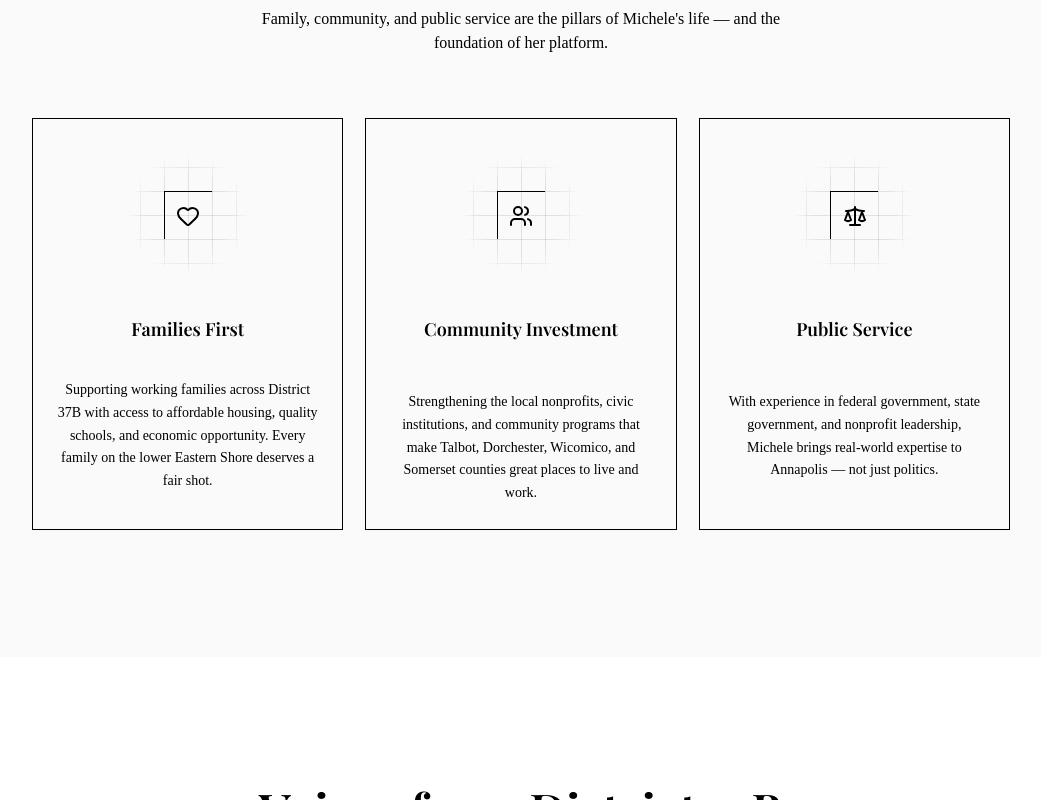
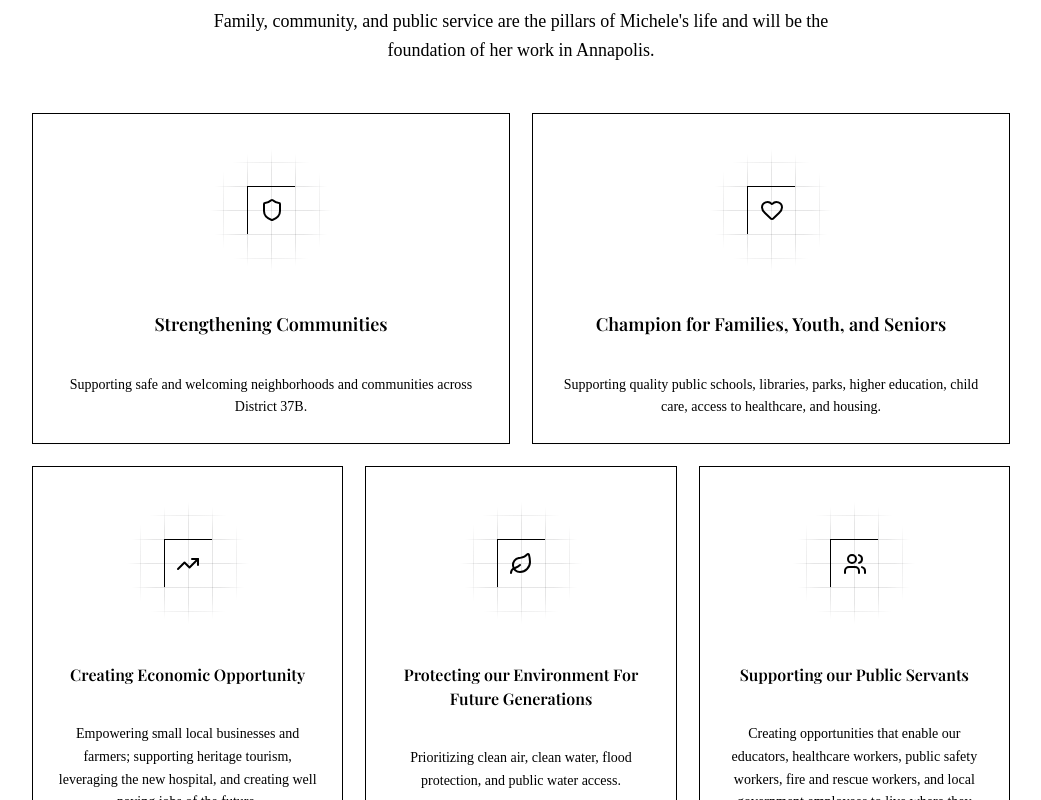
Before and after one commit to dclarktech302/michelle, a Next.js app: page / in a window 1280 px wide. Shown: the part 1880-2680 px from the top of the page, without its empty margins (119-1160 px from the left). Built offline with nearby package versions, Linux system fonts and the light colour scheme.

Commit message:
update features

```diff
--- a/components/features-1.tsx
+++ b/components/features-1.tsx
@@ -1,98 +1,103 @@
 import { Card, CardContent, CardHeader } from '@/components/ui/card'
-import { Heart, Users, Scale } from 'lucide-react'
+import { Shield, Heart, TrendingUp, Leaf, Users } from 'lucide-react'
 import { ReactNode } from 'react'
 import RevealOnScroll from '@/components/features/RevealOnScroll'
 
+const platforms = [
+    {
+        icon: <Shield className="size-6" aria-hidden />,
+        title: 'Strengthening Communities',
+        body: 'Supporting safe and welcoming neighborhoods and communities across District 37B.',
+    },
+    {
+        icon: <Heart className="size-6" aria-hidden />,
+        title: 'Champion for Families, Youth, and Seniors',
+        body: 'Supporting quality public schools, libraries, parks, higher education, child care, access to healthcare, and housing.',
+    },
+    {
+        icon: <TrendingUp className="size-6" aria-hidden />,
+        title: 'Creating Economic Opportunity',
+        body: 'Empowering small local businesses and farmers; supporting heritage tourism, leveraging the new hospital, and creating well paying jobs of the future.',
+    },
+    {
+        icon: <Leaf className="size-6" aria-hidden />,
+        title: 'Protecting our Environment For Future Generations',
+        body: 'Prioritizing clean air, clean water, flood protection, and public water access.',
+    },
+    {
+        icon: <Users className="size-6" aria-hidden />,
+        title: 'Supporting our Public Servants',
+        body: 'Creating opportunities that enable our educators, healthcare workers, public safety workers, fire and rescue workers, and local government employees to live where they work.',
+    },
+]
+
 export default function Features() {
     return (
-        <section className="bg-zinc-50 py-16 md:py-32 dark:bg-transparent">
-            <div className="@container mx-auto max-w-5xl px-6">
+        <section className="bg-muted/20 py-16 md:py-32">
+            <div className="mx-auto max-w-5xl px-6">
 
                 <RevealOnScroll variant="up">
-                    <div className="text-center mb-4">
+                    <div className="text-center mb-12">
                         <h2 className="font-heading text-balance text-4xl font-semibold lg:text-5xl">
-                            Fighting for What Matters
+                            Putting Community and People First
                         </h2>
-                        <p className="mt-4 text-muted-foreground max-w-xl mx-auto">
+                        <p className="mt-4 text-muted-foreground text-lg max-w-2xl mx-auto leading-relaxed">
                             Family, community, and public service are the pillars of Michele's
-                            life — and the foundation of her platform.
+                            life and will be the foundation of her work in Annapolis.
                         </p>
                     </div>
                 </RevealOnScroll>
 
-                <div className="@min-4xl:max-w-full @min-4xl:grid-cols-3 mx-auto mt-8 grid max-w-sm gap-6 *:text-center md:mt-16">
-
-                    <RevealOnScroll variant="scale" delay={0}>
+                <div className="grid gap-6 sm:grid-cols-2 mb-6">
+                    {platforms.slice(0, 2).map((item, i) => (
+                        <RevealOnScroll key={item.title} variant="scale" delay={i * 150}>
                             <Card className="group shadow-zinc-950/5 h-full">
                                 <CardHeader className="pb-3">
-                                <CardDecorator>
-                                    <Heart className="size-6" aria-hidden />
-                                </CardDecorator>
-                                <h3 className="mt-6 font-heading font-semibold text-lg">
-                                    Families First
+                                    <CardDecorator>{item.icon}</CardDecorator>
+                                    <h3 className="mt-6 font-heading font-semibold text-lg text-center">
+                                        {item.title}
                                     </h3>
                                 </CardHeader>
                                 <CardContent>
-                                <p className="text-sm text-muted-foreground leading-relaxed">
-                                    Supporting working families across District 37B with access
-                                    to affordable housing, quality schools, and economic opportunity.
-                                    Every family on the lower Eastern Shore deserves a fair shot.
+                                    <p className="text-sm text-muted-foreground leading-relaxed text-center">
+                                        {item.body}
                                     </p>
                                 </CardContent>
                             </Card>
                         </RevealOnScroll>
+                    ))}
+                </div>
 
-                    <RevealOnScroll variant="scale" delay={150}>
+                <div className="grid gap-6 sm:grid-cols-3">
+                    {platforms.slice(2).map((item, i) => (
+                        <RevealOnScroll key={item.title} variant="scale" delay={i * 150}>
                             <Card className="group shadow-zinc-950/5 h-full">
                                 <CardHeader className="pb-3">
-                                <CardDecorator>
-                                    <Users className="size-6" aria-hidden />
-                                </CardDecorator>
-                                <h3 className="mt-6 font-heading font-semibold text-lg">
-                                    Community Investment
+                                    <CardDecorator>{item.icon}</CardDecorator>
+                                    <h3 className="mt-6 font-heading font-semibold text-base text-center">
+                                        {item.title}
                                     </h3>
                                 </CardHeader>
                                 <CardContent>
-                                <p className="mt-3 text-sm text-muted-foreground leading-relaxed">
-                                    Strengthening the local nonprofits, civic institutions, and
-                                    community programs that make Talbot, Dorchester, Wicomico,
-                                    and Somerset counties great places to live and work.
+                                    <p className="text-sm text-muted-foreground leading-relaxed text-center">
+                                        {item.body}
                                     </p>
                                 </CardContent>
                             </Card>
                         </RevealOnScroll>
+                    ))}
+                </div>
 
-                    <RevealOnScroll variant="scale" delay={300}>
-                        <Card className="group shadow-zinc-950/5 h-full">
-                            <CardHeader className="pb-3">
-                                <CardDecorator>
-                                    <Scale className="size-6" aria-hidden />
-                                </CardDecorator>
-                                <h3 className="mt-6 font-heading font-semibold text-lg">
-                                    Public Service
-                                </h3>
-                            </CardHeader>
-                            <CardContent>
-                                <p className="mt-3 text-sm text-muted-foreground leading-relaxed">
-                                    With experience in federal government, state government, and
-                                    nonprofit leadership, Michele brings real-world expertise
-                                    to Annapolis — not just politics.
-                                </p>
-                            </CardContent>
-                        </Card>
-                    </RevealOnScroll>
-
-                </div>
             </div>
         </section>
     )
 }
 
 const CardDecorator = ({ children }: { children: ReactNode }) => (
-    <div className="mask-radial-from-40% mask-radial-to-60% relative mx-auto size-36 duration-200 [--color-border:color-mix(in_oklab,var(--color-zinc-950)10%,transparent)] group-hover:[--color-border:color-mix(in_oklab,var(--color-zinc-950)20%,transparent)] dark:[--color-border:color-mix(in_oklab,var(--color-white)15%,transparent)] dark:group-hover:[--color-border:color-mix(in_oklab,var(--color-white)20%,transparent)]">
+    <div className="mask-radial-from-40% mask-radial-to-60% relative mx-auto size-36 duration-200 [--color-border:color-mix(in_oklab,var(--color-zinc-950)10%,transparent)] group-hover:[--color-border:color-mix(in_oklab,var(--color-zinc-950)20%,transparent)]">
         <div
             aria-hidden
-            className="absolute inset-0 bg-[linear-gradient(to_right,var(--color-border)_1px,transparent_1px),linear-gradient(to_bottom,var(--color-border)_1px,transparent_1px)] bg-[size:24px_24px] dark:opacity-50"
+            className="absolute inset-0 bg-[linear-gradient(to_right,var(--color-border)_1px,transparent_1px),linear-gradient(to_bottom,var(--color-border)_1px,transparent_1px)] bg-[size:24px_24px]"
         />
         <div className="bg-background absolute inset-0 m-auto flex size-12 items-center justify-center border-l border-t text-primary">
             {children}
```
Lines whose indentation alone changed are shown as unchanged.
